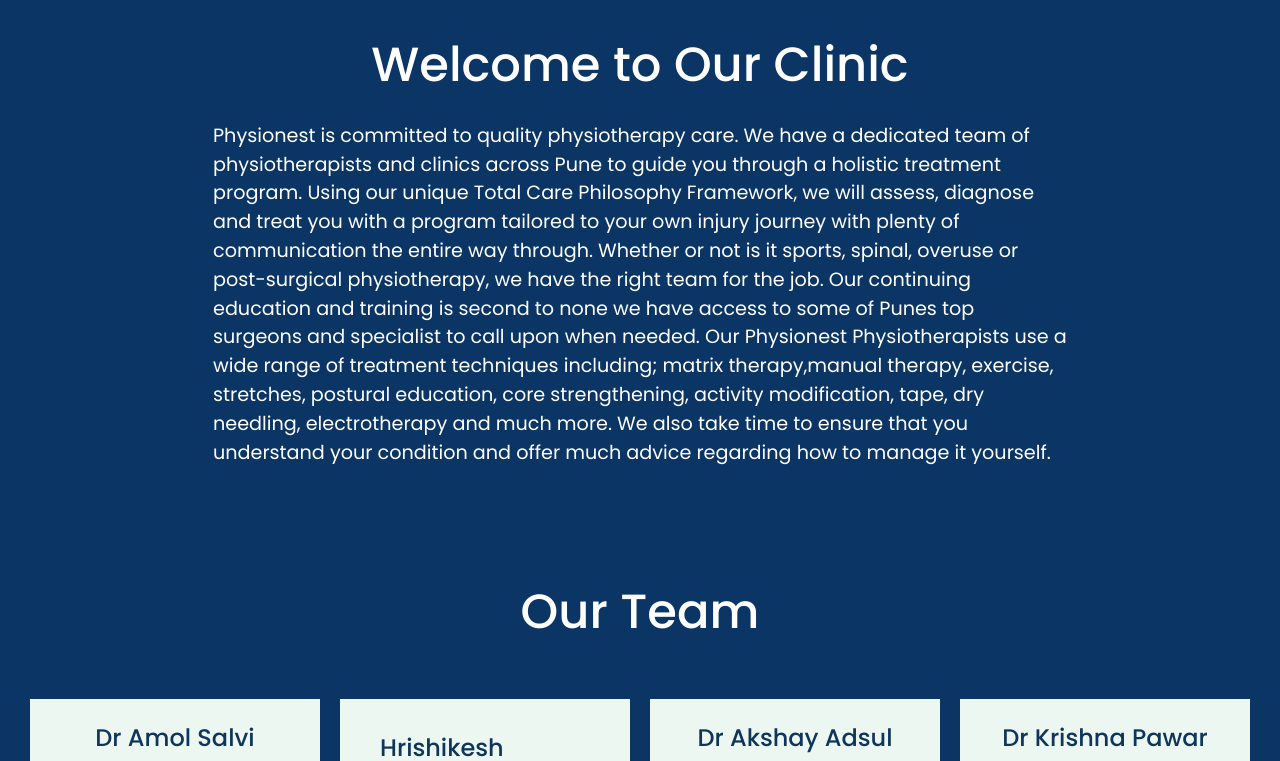
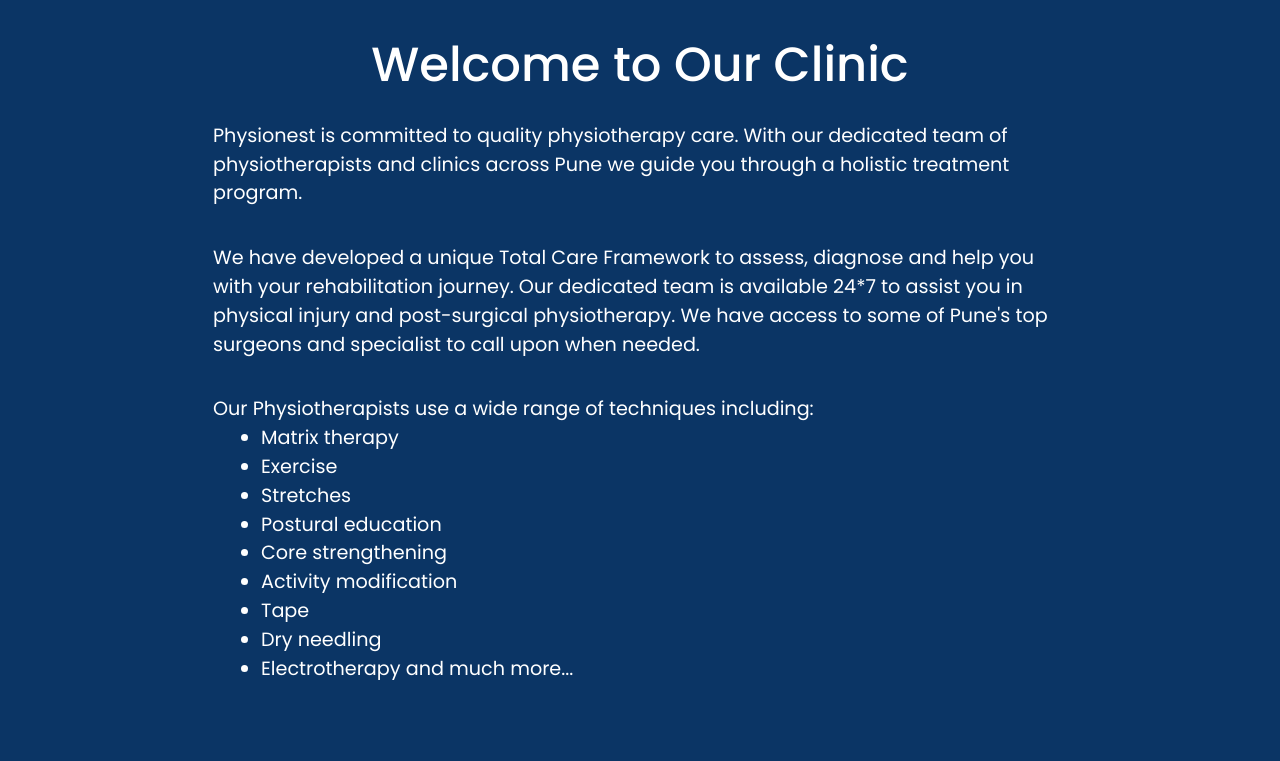
Before and after one commit to vigneshiyergithub/Family-Doctor, a React (Create React App) app: page / in a window 1280 px wide. Shown: the part 2280-3041 px from the top of the page. Built offline with nearby package versions, Linux system fonts and the light colour scheme.

Commit message:
Updating UI

```diff
--- a/src/components/About/About.css
+++ b/src/components/About/About.css
@@ -21,7 +21,7 @@
   /* width: 30%; */
   /* margin-left: 50px; */
   font-size: 3rem;
-	color: white
+  color: white;
 }
 
 .about-section p {
@@ -31,6 +31,17 @@
   margin-top: 20px;
   color: white;
   width: 70%;
+}
+
+.about-section div {
+  font-size: 1.2rem;
+  margin-top: 20px;
+  color: white;
+  width: 70%;
+}
+
+.about-section div ul {
+  padding-left: 3rem;
 }
 
 .about-section h6 {
@@ -101,7 +112,7 @@
     margin-left: 20px;
     font-size: 1.2rem;
     margin-top: 20px;
-		color: white;;
+    color: white;
   }
 
   .about-section h6 {
--- a/src/components/About/About.js
+++ b/src/components/About/About.js
@@ -7,38 +7,34 @@
     <div className="about-section" id="about">
       <h1>Welcome to Our Clinic</h1>
       <p>
-        Physionest is committed to quality physiotherapy care. We have a
-        dedicated team of physiotherapists and clinics across Pune to guide you
-        through a holistic treatment program. Using our unique Total Care
-        Philosophy Framework, we will assess, diagnose and treat you with a
-        program tailored to your own injury journey with plenty of communication
-        the entire way through. Whether or not is it sports, spinal, overuse or
-        post-surgical physiotherapy, we have the right team for the job. Our
-        continuing education and training is second to none we have access to
-        some of Punes top surgeons and specialist to call upon when needed. Our
-        Physionest Physiotherapists use a wide range of treatment techniques
-        including; matrix therapy,manual therapy, exercise, stretches, postural
-        education, core strengthening, activity modification, tape, dry
-        needling, electrotherapy and much more. We also take time to ensure that
-        you understand your condition and offer much advice regarding how to
-        manage it yourself.
+        Physionest is committed to quality physiotherapy care. With our
+        dedicated team of physiotherapists and clinics across Pune we guide you
+        through a holistic treatment program.
       </p>
-      {/* <h6>Our Medical Professionals</h6> */}
-      {/* <h3>Making an appointment with us in 3 easy steps</h3>
-      <div className="steps">
-        <div className="step-text">
-          <h2>01.</h2>
-          <p>Browse Website</p>
-        </div>
-        <div className="step-text">
-          <h2>02.</h2>
-          <p>Choose Service </p>
-        </div>
-        <div className="step-text">
-          <h2>03.</h2>
-          <p>Send Messege</p>
-        </div>
-      </div> */}
+      <p>
+        We have developed a unique Total Care Framework to assess, diagnose and
+        help you with your rehabilitation journey. Our dedicated team is
+        available 24*7 to assist you in physical injury and post-surgical
+        physiotherapy. We have access to some of Pune's top surgeons and
+        specialist to call upon when needed.
+      </p>
+      <div>
+        Our Physiotherapists use a wide range of techniques
+        including:
+        <ul>
+          <li>Matrix therapy</li>
+          <li>Exercise</li>
+          <li>Stretches</li>
+          <li>Postural
+        education</li>
+          <li>Core strengthening</li>
+          <li>Activity modification</li>
+          <li>Tape</li>
+          <li>Dry
+        needling</li>
+          <li>Electrotherapy and much more...</li>
+        </ul>
+      </div>
     </div>
   );
 }
--- a/src/components/Footer/Footer.js
+++ b/src/components/Footer/Footer.js
@@ -6,6 +6,7 @@
   TiSocialLinkedin,
   TiRss,
 } from "react-icons/ti";
+import { RiPhoneFill } from "react-icons/ri";
 import "./Footer.css";
 
 function Footer() {
@@ -19,7 +20,7 @@
         <p>
           Choosing the right hospital and physician are important factors to
           consider that significantly influence a patient’s treatment. The
-          preferred choice for many patients is choosing private care.
+          preferred choice for many patients is Physionest.
         </p>
 
         <p>Copyright © 2021 Privacy Policy</p>
@@ -45,12 +46,24 @@
           1225 Sacchidanand apt, Shukrawar peth, Shubhashnagar lane no 4 Pune,
           Maharashtra 411002 India
         </p>
-        <p>
+        <h5>
+          <i>
+            <RiPhoneFill color="white" />
+          </i>
+          <a href="tel:+919561251250">+919561251250</a>
+        </h5>
+        <h5>
+          <i>
+            <RiPhoneFill color="white" />
+          </i>
+          <a href="tel:+919028370634">+919028370634</a>
+        </h5>
+        {/* <p>
           Phone <a href="tel:+919561251250">+919561251250</a>
         </p>
         <p>
           Phone <a href="tel:+919028370634">+919028370634</a>
-        </p>
+        </p> */}
         <a href="mailto:physionest7@gmail.com">physionest7@gmail.com</a>
 
         <div className="social">
```
Lines whose indentation alone changed are shown as unchanged.
